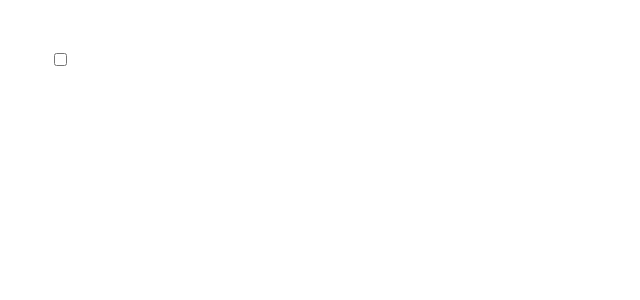
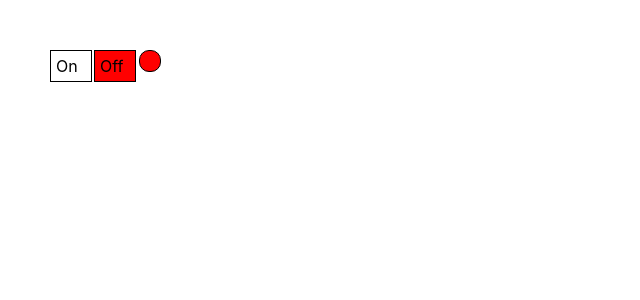
Before and after one commit to VladTomchuk/react_kabzda_19_09_2023, a React (Create React App) app: page / in a window 1280 px wide. Shown: the top 300 px of the page, without its empty margins (0-640 px from the left). Built offline with nearby package versions, Linux system fonts and the light colour scheme.

Commit message:
06.UseState_react. Made switcher OnOff. Part 1

```diff
--- a/src/App.css
+++ b/src/App.css
@@ -1,3 +1,13 @@
 .App {
   padding: 50px;
 }
+
+.onOffContainer{
+
+}
+
+.dispalyOfChoise{
+  width: 50px;
+  height: 50px;
+  background: aqua;
+}
--- a/src/App.tsx
+++ b/src/App.tsx
@@ -5,7 +5,8 @@
 const App = () => {
     return (
         <div className="App">
-            <OnOff/>
+            <OnOff switcher={false}/>
+
             {/*<PageTitle title={"This is my first article"}/>*/}
             {/*<div><h3>Article 1</h3></div>*/}
             {/*<Rating value={0}/>*/}
--- a/src/components/OnOff.tsx
+++ b/src/components/OnOff.tsx
@@ -1,9 +1,46 @@
 import React from "react";
+import '../App.css';
 
-export const OnOff = () => {
+type OnOffPropsType = {
+    switcher: boolean
+}
+
+export const OnOff = (props: OnOffPropsType) => {
+
+    const onStyle = {
+        width: "30px",
+        height: "20px",
+        border: "1px solid black",
+        display: "inline-block",
+        padding: "5px",
+        marginRight: "2px",
+        backgroundColor: props.switcher ? "green" : "white"
+    }
+
+    const offStyle = {
+        width: "30px",
+        height: "20px",
+        border: "1px solid black",
+        display: "inline-block",
+        padding: "5px",
+        backgroundColor: props.switcher ? "white" : "red"
+    }
+
+    const indicatorStyle = {
+        width: "20px",
+        height: "20px",
+        border: "1px solid black",
+        borderRadius: "10px",
+        display: "inline-block",
+        marginLeft: "3px",
+        backgroundColor: props.switcher ? "green" : "red"
+    }
+
     return (
         <div>
-            <input type="checkbox"/><span className="slider"></span>
+            <div style={onStyle}>On</div>
+            <div style={offStyle}>Off</div>
+            <div style={indicatorStyle}></div>
         </div>
-)
+    )
 }
```
